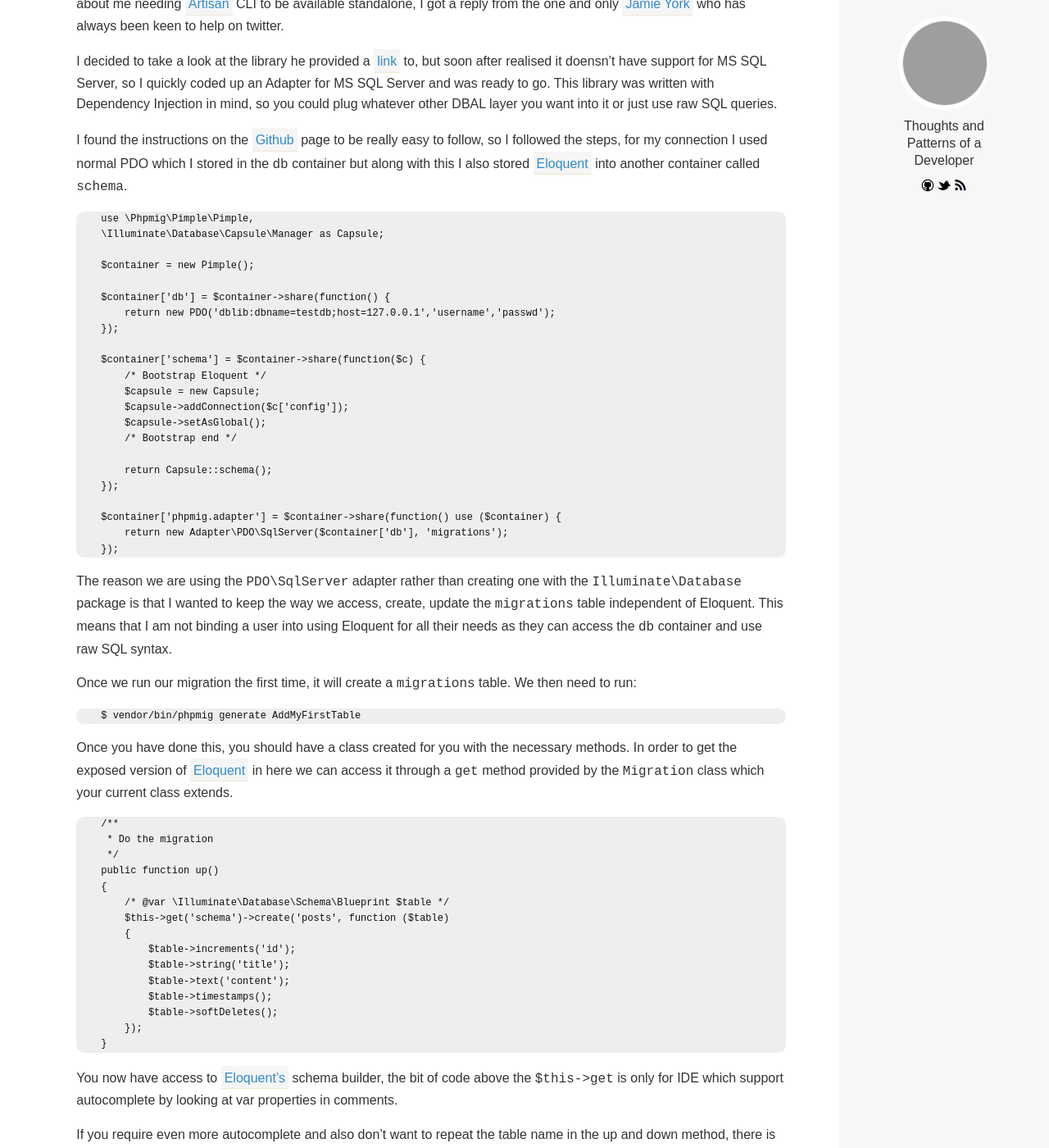
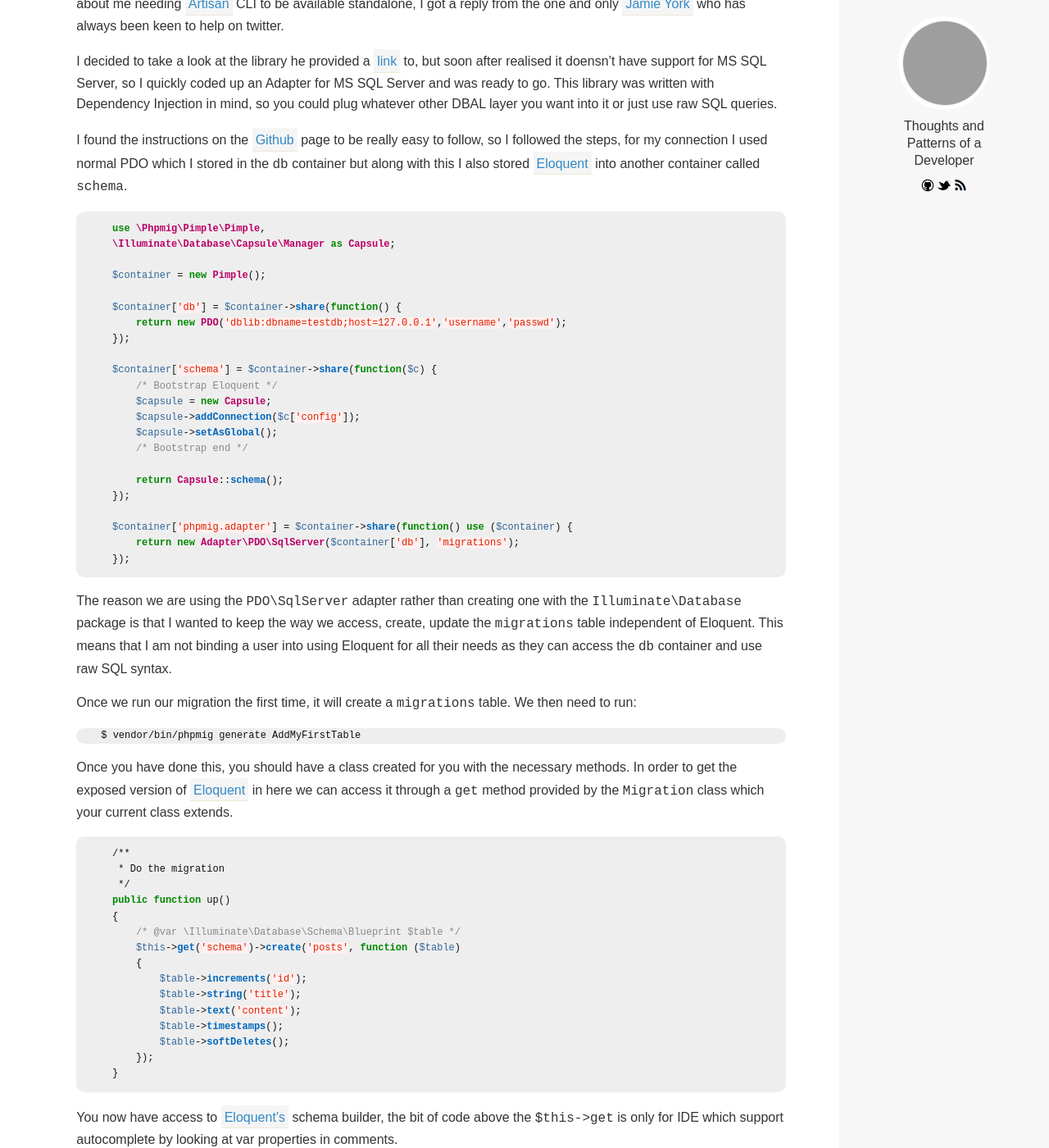
Before and after one commit to silentworks/thoughts, a Jekyll site: the page built from _posts/2013-07-23-using-schema-builder-with-cli-migrations.md, in a window 1280 px wide and 1400 px high, scrolled down 546 px. Shown: the whole window at 82% size. Built offline with Jekyll 4.4.1, drawn with Linux system fonts in a browser that asks for light colours; Markdown is read by kramdown in place of the engine named in the settings; comment, search, counter and statistics services are not loaded; some of the changed text lies outside the part shown; grey boxes are pictures that could not be loaded.

Commit message:
Update 2013-07-23-using-schema-builder-with-cli-migrations.md

```diff
--- a/_posts/2013-07-23-using-schema-builder-with-cli-migrations.md
+++ b/_posts/2013-07-23-using-schema-builder-with-cli-migrations.md
@@ -21,6 +21,7 @@ I decided to take a look at the library he provided a [link][phpmig] to, but soo
 
 I found the instructions on the [Github][phpmig] page to be really easy to follow, so I followed the steps, for my connection I used normal PDO which I stored in the `db` container but along with this I also stored [Eloquent][eloquent] into another container called `schema`.
 
+{% highlight php %}
     use \Phpmig\Pimple\Pimple,
     \Illuminate\Database\Capsule\Manager as Capsule;
 
@@ -43,6 +44,7 @@ I found the instructions on the [Github][phpmig] page to be really easy to follo
     $container['phpmig.adapter'] = $container->share(function() use ($container) {
         return new Adapter\PDO\SqlServer($container['db'], 'migrations');
     });
+{% endhighlight %}
 
 The reason we are using the `PDO\SqlServer` adapter rather than creating one with the `Illuminate\Database` package is that I wanted to keep the way we access, create, update the `migrations` table independent of Eloquent. This means that I am not binding a user into using Eloquent for all their needs as they can access the `db` container and use raw SQL syntax.
 
@@ -52,6 +54,7 @@ Once we run our migration the first time, it will create a `migrations` table. W
 
 Once you have done this, you should have a class created for you with the necessary methods. In order to get the exposed version of [Eloquent][eloquent] in here we can access it through a `get` method provided by the `Migration` class which your current class extends.
 
+{% highlight php %}
     /**
      * Do the migration
      */
@@ -67,11 +70,13 @@ Once you have done this, you should have a class created for you with the necess
             $table->softDeletes();
         });
     }
+{% endhighlight %}
 
 You now have access to [Eloquent's][eloquent] schema builder, the bit of code above the `$this->get` is only for IDE which support autocomplete by looking at var properties in comments.
 
 If you require even more autocomplete and also don't want to repeat the table name in the up and down method, there is an additional `init` method where you can initialize all your variables like, below is an example of the entire class.
 
+{% highlight php %}
     class AddMyFirstTable extends Migration
     {
         protected $tableName;
@@ -109,6 +114,7 @@ If you require even more autocomplete and also don't want to repeat the table na
             $this->schema->drop($this->tableName);
         }
     }
+{% endhighlight %}
 
 You are now able to run your migrations from the CLI while making use of [Eloquent's][eloquent] schema builder, so you get all the niceties of Laravel 4 `Illuminate\Database` package without the need of [Artisan][artisan].
 
```
